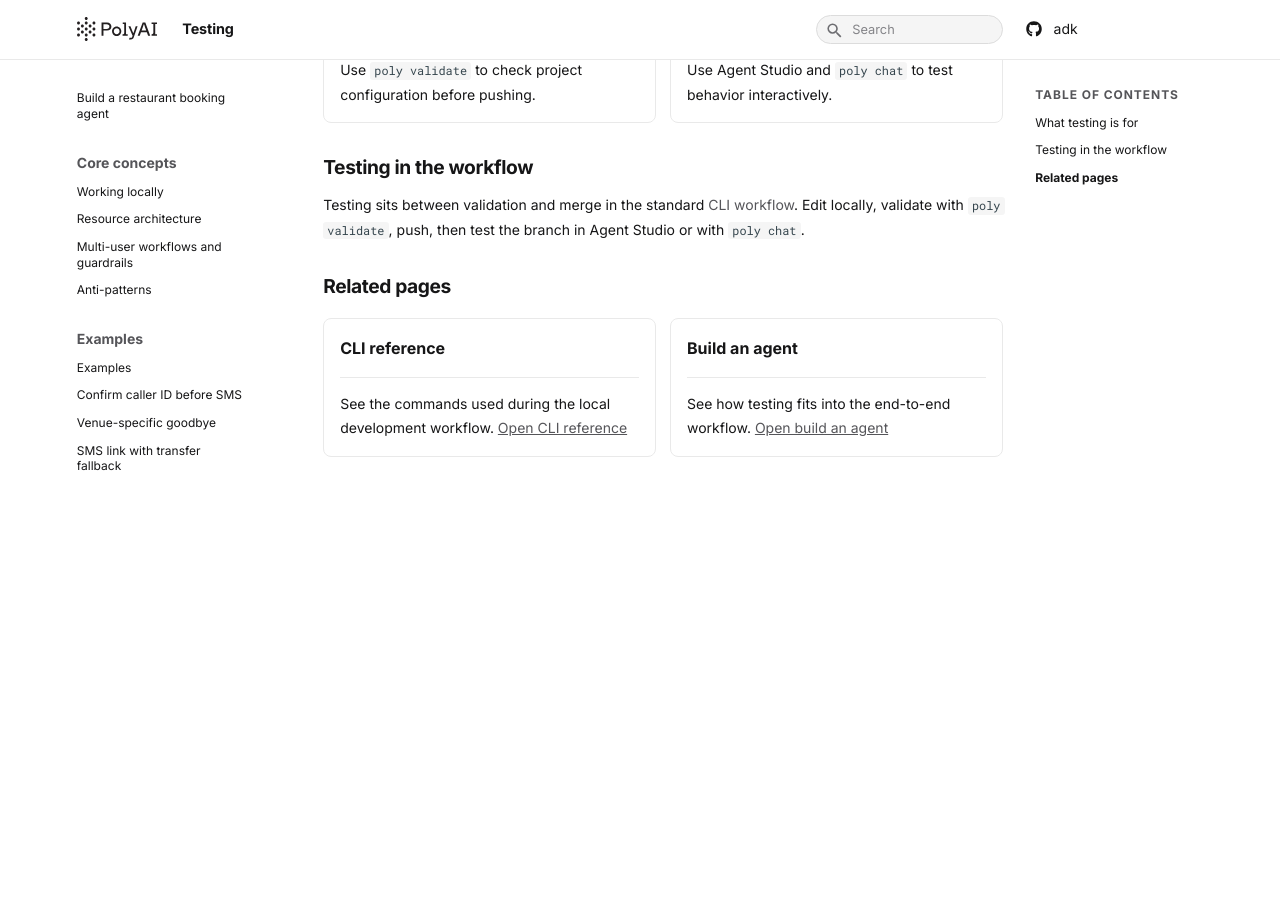
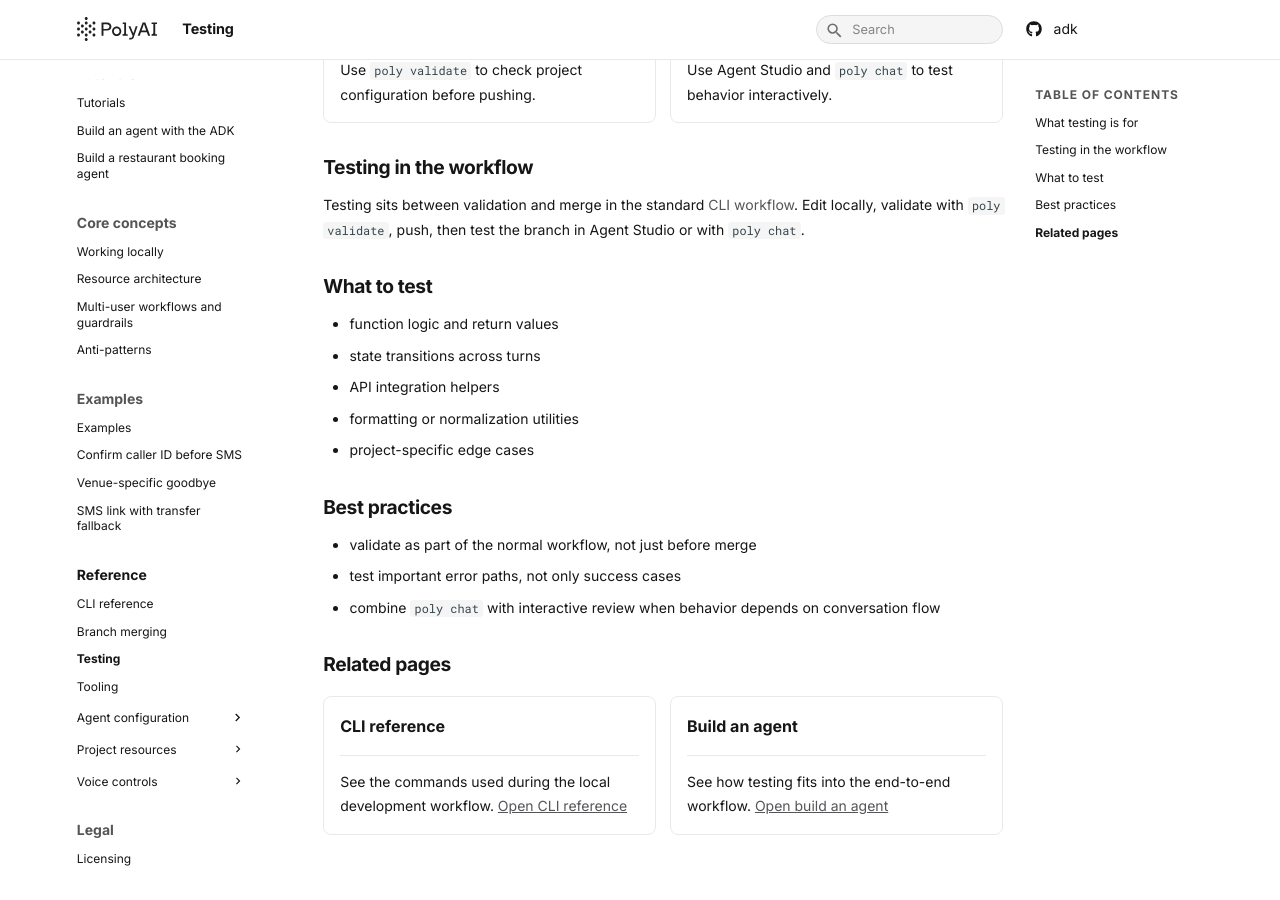
Before and after one commit to polyai/adk, an MkDocs documentation site: the page built from docs/docs/reference/testing.md, in a window 1280 px wide and 900 px high, scrolled down 744 px. Built offline with MkDocs 1.6.1 and Material for MkDocs 9.7.7, drawn with Linux system fonts in a browser that asks for light colours; before the commit the page ends 1266 px from its top, so only the background shows below that.

Commit message:
docs: restore visual formatting and fix informational inconsistencies
- Restore cards/grids in build-an-agent.md Workflow 2
- Restore "What to test" and "Best practices" in testing.md
- Restore tip admonition in tooling.md
- Restore Wrong/Right structure in anti-patterns.md
- Fix poly init/pull inconsistency: Workflow 2 Step 3 now correctly
  states poly init pulls automatically (no separate poly pull needed)
- Fix Git prerequisite: marked as optional (recommended for version
  control), not required — the ADK itself does not use git
- Fix $variable syntax omission in agent_settings.md rules reference
  table (was missing, inconsistent with variables.md and topics.md)

Co-Authored-By: Claude Opus 4.6 <noreply@anthropic.com>

```diff
--- a/docs/docs/reference/testing.md
+++ b/docs/docs/reference/testing.md
@@ -43,6 +43,20 @@ Testing is useful when you want to:
 
 Testing sits between validation and merge in the standard [CLI workflow](./cli.md#working-pattern). Edit locally, validate with `poly validate`, push, then test the branch in Agent Studio or with `poly chat`.
 
+## What to test
+
+- function logic and return values
+- state transitions across turns
+- API integration helpers
+- formatting or normalization utilities
+- project-specific edge cases
+
+## Best practices
+
+- validate as part of the normal workflow, not just before merge
+- test important error paths, not only success cases
+- combine `poly chat` with interactive review when behavior depends on conversation flow
+
 ## Related pages
 
 <div class="grid cards" markdown>
```
Also changed, not shown: docs/docs/concepts/anti-patterns.md (+14 -1 lines), docs/docs/get-started/prerequisites.md (+1 -2 lines), docs/docs/reference/agent_settings.md (+1 -1 lines), docs/docs/reference/tooling.md (+4 -0 lines), docs/docs/tutorials/build-an-agent.md (+25 -4 lines).
